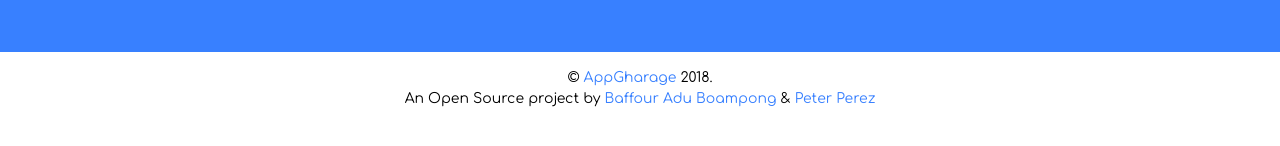
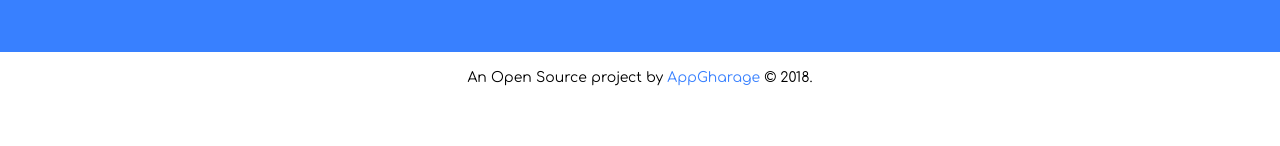
Before and after one commit to AppGharage/GH-Payment-Gateways, a Vue app: page / in a window 1280 px wide. Shown: the part 580-726 px from the top of the page. Built offline with nearby package versions, Linux system fonts and the light colour scheme; no server answers.

Commit message:
Updated Footer

```diff
--- a/src/components/Footer.vue
+++ b/src/components/Footer.vue
@@ -13,11 +13,9 @@
         </div>
 
         <div class="footer-end">
-            <span style="color: #000;">&copy; <a href="appgharage.com">
-                AppGharage</a> 2018.
+            <span style="color: #000;">
+                An Open Source project by <a href="http://appgharage.com/"> AppGharage</a> &copy; 2018.
                 <br>
-                An Open Source project by
-                <a href="https://twitter.com/BaffourBoampong">Baffour Adu Boampong</a> &amp; <a href="https://github.com/peterperez">Peter Perez</a>
             </span>
         </div>
     </div>
```
